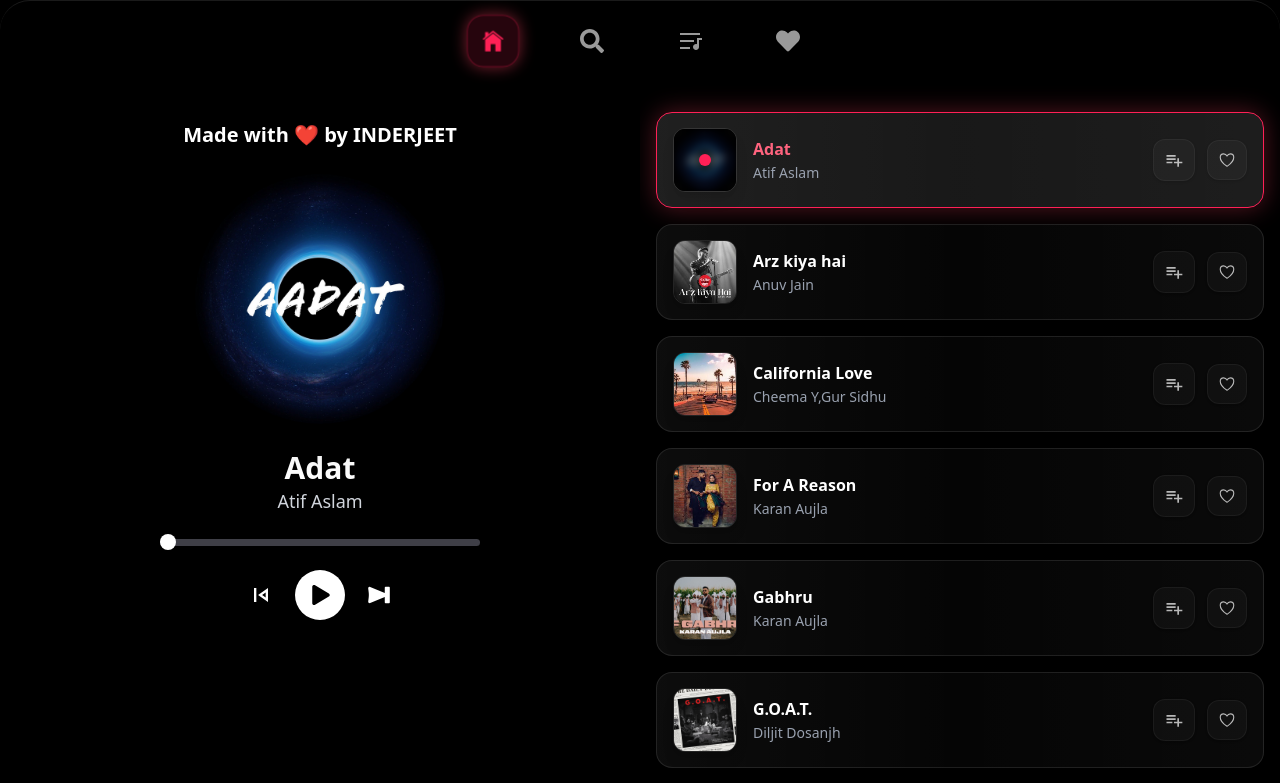
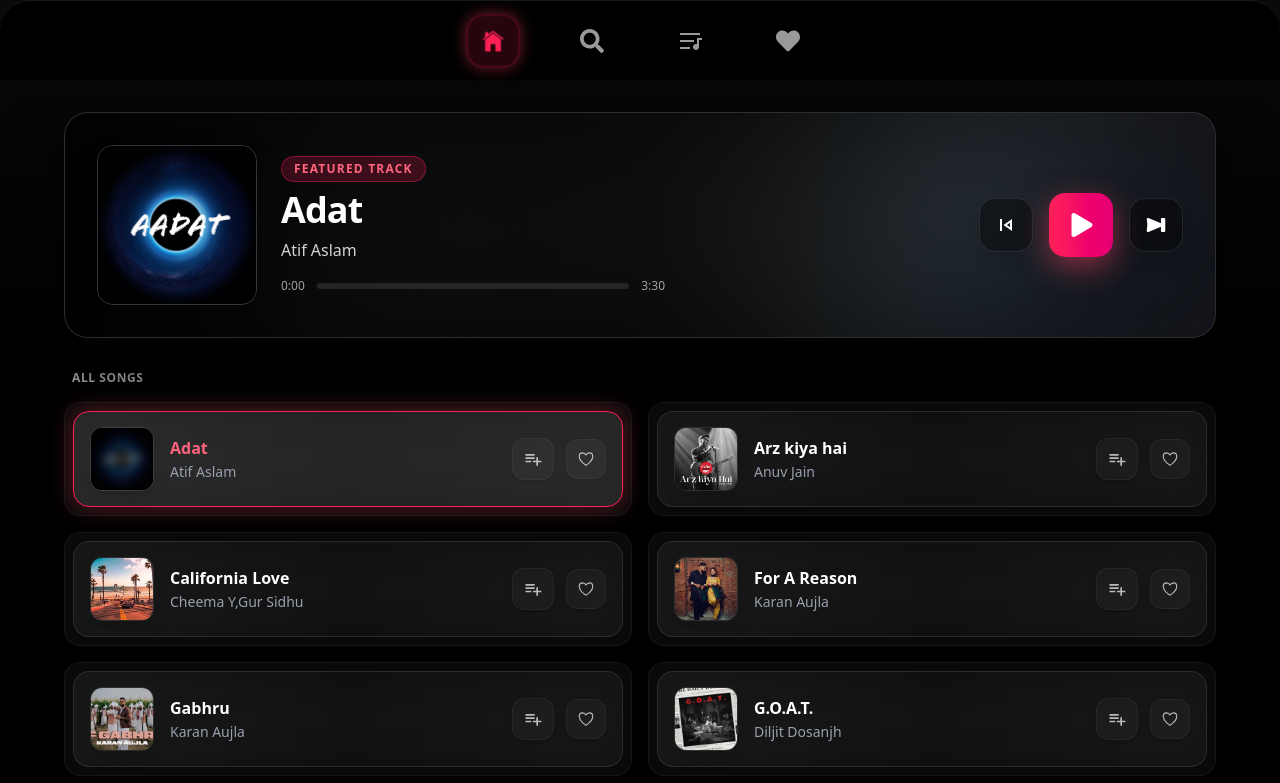
Before and after one commit to inderjeetsinghbajaj123/ISB-MUSIC-PLAYER, a React (Vite) app: page / in a window 1280 px wide. Shown: the top 783 px of the page. Built offline with nearby package versions, Linux system fonts and the light colour scheme.

Commit message:
feat(home): added dynamic featured song hero banner below navbar

```diff
--- a/src/components/Home.jsx
+++ b/src/components/Home.jsx
@@ -9,7 +9,6 @@ import { FaPlay } from "react-icons/fa";
 import { FaPause } from "react-icons/fa6";
 import { FaCaretDown } from "react-icons/fa";
 import Card from "./Card";
-import Player from "./Player";
 
 const Home = () => {
   let {
@@ -20,7 +19,6 @@ const Home = () => {
     playsong,
     pausesong,
     index,
-    setindex,
   } = useContext(datacontext);
   const [range, setrange] = useState(0);
   let progress = useRef(0);
@@ -49,147 +47,133 @@ const Home = () => {
     audioRef.current.currentTime = (duration * nextrange) / 100;
   }
 
+  const currentSong = songsData[index];
+
   return (
-    <div className="w-full h-dvh bg-black flex relative overflow-hidden">
+    <div className="w-full min-h-screen bg-gradient-to-b from-neutral-950 via-black to-neutral-950 flex flex-col relative overflow-hidden pb-40 pt-20 md:pt-28 px-4 md:px-16 gap-8">
       <FaCaretDown
-        className={`absolute text-white top-5.5 left-[1%] text-[30px] md:hidden cursor-pointer z-40 transition-transform ${arrow ? "-rotate-90" : ""}`}
+        className={`absolute text-white top-20 left-[4%] text-[28px] md:hidden cursor-pointer z-40 transition-transform ${arrow ? "-rotate-90" : ""}`}
         onClick={() => setarrow((prev) => !prev)}
       />
-      {!arrow ? (
-        <>
-          <div className="md:w-1/2 w-full h-full pt-14 sm:pt-18 md:pt-30 pb-32 md:pb-0 flex flex-col justify-start items-center gap-3 sm:gap-6">
-            <h1 className="text-white font-bold text-sm sm:text-base md:text-[20px] text-center px-10 sm:px-0">
-              Made with ❤️ by INDERJEET
-            </h1>
 
-            {/* Rotating Vinyl Record Artwork */}
-            <div className="w-52 h-52 sm:w-62.5 sm:h-62.5 max-w-[75vw] max-h-[75vw] object-fill relative rounded-full overflow-hidden shadow-2xl shrink-0">
+      <div className="w-full relative rounded-3xl overflow-hidden shadow-[0_20px_60px_rgba(0,0,0,0.8)] border border-white/10 bg-neutral-900 flex flex-col md:flex-row items-center justify-between p-6 md:p-8">
+        <div className="absolute inset-0 overflow-hidden pointer-events-none">
           <img
-                src={songsData[index].image}
+            src={currentSong.image}
+            alt=""
+            className="w-full h-full object-cover blur-3xl opacity-30 scale-125"
+          />
+          <div className="absolute inset-0 bg-gradient-to-r from-black/90 via-black/70 to-transparent"></div>
+        </div>
+
+        <div className="relative z-10 flex flex-col md:flex-row items-center gap-6 w-full md:w-2/3">
+          <div className="w-32 h-32 md:w-40 md:h-40 rounded-2xl overflow-hidden shadow-2xl border border-white/20 shrink-0 relative">
+            <img
+              src={currentSong.image}
               alt=""
               className={`w-full h-full object-cover transition-all ${
-                  playingsong ? "animate-spin [animation-duration:8s]" : ""
+                playingsong ? "animate-spin [animation-duration:10s]" : ""
               }`}
             />
-              {playingsong ? (
-                <div className="w-full h-full bg-black absolute top-0 opacity-[0.3] rounded-full flex justify-center items-center pointer-events-none">
-                  <img src={gif} alt="" className="w-[40%] " />
+            {playingsong && (
+              <div className="absolute inset-0 bg-black/40 flex items-center justify-center backdrop-blur-[2px]">
+                <img src={gif} alt="" className="w-12 opacity-90" />
               </div>
-              ) : (
-                ""
             )}
           </div>
 
-            <div>
-              <div className="text-white text-2xl sm:text-[30px] font-bold text-center px-4 break-words">
-                {songsData[index].name}
-              </div>
-              <div className="text-gray-300 text-base sm:text-[18px] text-center px-4">
-                {songsData[index].singer}
-              </div>
-            </div>
+          <div className="flex flex-col items-center md:items-start text-center md:text-left gap-2 w-full">
+            <span className="text-xs uppercase tracking-widest px-3 py-1 rounded-full bg-rose-500/20 border border-rose-500/40 text-rose-400 font-bold">
+              Featured Track
+            </span>
+            <h2 className="text-white text-2xl md:text-4xl font-extrabold tracking-tight truncate max-w-[280px] md:max-w-[450px]">
+              {currentSong.name}
+            </h2>
+            <p className="text-neutral-300 text-sm md:text-base font-medium">
+              {currentSong.singer}
+            </p>
 
-            {/* Custom Styled Audio Range Slider matching Player bar */}
-            <div className="w-[75%] md:w-1/2 flex justify-center items-center relative rounded-md">
+            <div className="w-full max-w-sm flex items-center gap-3 mt-2">
+              <span className="text-xs text-neutral-400">
+                {audioRef.current
+                  ? Math.floor(audioRef.current.currentTime / 60) +
+                    ":" +
+                    String(
+                      Math.floor(audioRef.current.currentTime % 60),
+                    ).padStart(2, "0")
+                  : "0:00"}
+              </span>
+              <div className="flex-1 flex justify-center items-center relative rounded-full bg-neutral-800 h-1.5 shadow-inner overflow-hidden cursor-pointer">
                 <input
                   type="range"
-                className="appearance-none w-full h-1.75 rounded-md bg-zinc-700 accent-white cursor-pointer"
+                  className="absolute inset-0 appearance-none w-full h-full opacity-0 cursor-pointer z-20"
                   value={range}
                   id="range"
                   onChange={handrg}
                 />
                 <div
-                className={`bg-white h-full absolute left-0 rounded-md pointer-events-none`}
+                  className="bg-rose-500 h-full absolute left-0 rounded-full pointer-events-none z-10 shadow-[0_0_10px_rgba(244,63,94,0.6)]"
                   ref={progress}
                 ></div>
               </div>
-
-            <div className="text-white flex justify-center items-center gap-5 ">
-              <MdOutlineSkipPrevious
-                className="w-7 h-7 hover:text-zinc-400 cursor-pointer transition-colors"
-                onClick={prevsong}
-              />
-              {!playingsong ? (
-                <div className="w-12.5 h-12.5 rounded-full bg-white text-black flex justify-center items-center hover:bg-zinc-200 transition-all cursor-pointer shadow-lg">
-                  <FaPlay
-                    className="w-5 h-5 ml-0.5"
-                    onClick={() => playsong()}
-                  />
+              <span className="text-xs text-neutral-400">3:30</span>
             </div>
-              ) : (
-                <div className="w-12.5 h-12.5 rounded-full bg-white text-black flex justify-center items-center hover:bg-zinc-200 transition-all cursor-pointer shadow-lg">
-                  <FaPause className="w-5 h-5" onClick={() => pausesong()} />
-                </div>
-              )}
-              <GiNextButton
-                className="w-7 h-7 hover:text-zinc-400 cursor-pointer transition-colors"
-                onClick={nextsong}
-              />
           </div>
         </div>
 
-          {/* Desktop Song List */}
-          <div className="hidden md:flex flex-col gap-4 w-full md:w-1/2 h-full pt-28 px-4 overflow-auto pb-32">
+        <div className="relative z-10 flex items-center gap-4 mt-6 md:mt-0">
+          <button
+            onClick={prevsong}
+            className="p-3.5 rounded-2xl bg-black/40 border border-white/10 hover:border-rose-500/50 hover:bg-black/60 transition-all cursor-pointer text-white shadow-lg"
+          >
+            <MdOutlineSkipPrevious className="w-6 h-6" />
+          </button>
+
+          {!playingsong ? (
+            <button
+              onClick={() => playsong()}
+              className="w-16 h-16 rounded-2xl bg-gradient-to-r from-rose-500 to-pink-600 text-white flex justify-center items-center hover:scale-105 active:scale-95 transition-all cursor-pointer shadow-[0_10px_30px_rgba(244,63,94,0.5)]"
+            >
+              <FaPlay className="w-6 h-6 ml-0.5" />
+            </button>
+          ) : (
+            <button
+              onClick={() => pausesong()}
+              className="w-16 h-16 rounded-2xl bg-gradient-to-r from-rose-500 to-pink-600 text-white flex justify-center items-center hover:scale-105 active:scale-95 transition-all cursor-pointer shadow-[0_10px_30px_rgba(244,63,94,0.5)]"
+            >
+              <FaPause className="w-6 h-6" />
+            </button>
+          )}
+
+          <button
+            onClick={nextsong}
+            className="p-3.5 rounded-2xl bg-black/40 border border-white/10 hover:border-rose-500/50 hover:bg-black/60 transition-all cursor-pointer text-white shadow-lg"
+          >
+            <GiNextButton className="w-6 h-6" />
+          </button>
+        </div>
+      </div>
+
+      <div className="w-full flex flex-col gap-4">
+        <h2 className="text-neutral-400 font-semibold text-xs uppercase tracking-wider px-2">
+          All Songs
+        </h2>
+        <div className="grid grid-cols-1 md:grid-cols-2 gap-4">
           {songsData.map((song) => (
+            <div
+              key={song.id}
+              className="bg-neutral-900/40 hover:bg-neutral-900/80 border border-white/5 p-2 rounded-2xl transition-all shadow-lg backdrop-blur-sm"
+            >
               <Card
-                key={song.id}
                 name={song.name}
                 image={song.image}
                 singer={song.singer}
                 songIndex={song.id - 1}
               />
-            ))}
             </div>
-        </>
-      ) : (
-        /* Mobile Expanded View matching clean white mini-player bar design */
-        <div className="flex items-center flex-col gap-3 w-full md:w-[50%] mt-12 h-[calc(100%-3rem)] min-h-0 overflow-auto pb-32 relative px-3">
-          <div className="w-full bg-white text-black rounded-3xl p-3 sm:p-4 shadow-2xl flex items-center justify-between mb-1 shrink-0">
-            <div className="flex items-center gap-3">
-              <img
-                src={songsData[index].image}
-                alt=""
-                className="w-12 h-12 rounded-full object-cover shadow-md"
-              />
-              <div>
-                <div className="font-bold text-base text-black truncate max-w-[150px]">
-                  {songsData[index].name}
-                </div>
-                <div className="text-xs text-zinc-600 truncate max-w-[150px]">
-                  {songsData[index].singer}
-                </div>
-              </div>
-            </div>
-            {!playingsong ? (
-              <div
-                onClick={() => playsong()}
-                className="w-10 h-10 bg-black text-white rounded-full flex items-center justify-center cursor-pointer shadow-lg hover:scale-105 transition-transform"
-              >
-                <FaPlay className="w-4 h-4 ml-0.5" />
-              </div>
-            ) : (
-              <div
-                onClick={() => pausesong()}
-                className="w-10 h-10 bg-black text-white rounded-full flex items-center justify-center cursor-pointer shadow-lg hover:scale-105 transition-transform"
-              >
-                <FaPause className="w-4 h-4" />
-              </div>
-            )}
-          </div>
-
-          <div className="w-full flex flex-col gap-3">
-            {songsData.map((song) => (
-              <Card
-                key={song.id}
-                name={song.name}
-                image={song.image}
-                singer={song.singer}
-                songIndex={song.id - 1}
-              />
           ))}
         </div>
       </div>
-      )}
     </div>
   );
 };
```
Lines whose indentation alone changed are shown as unchanged.
